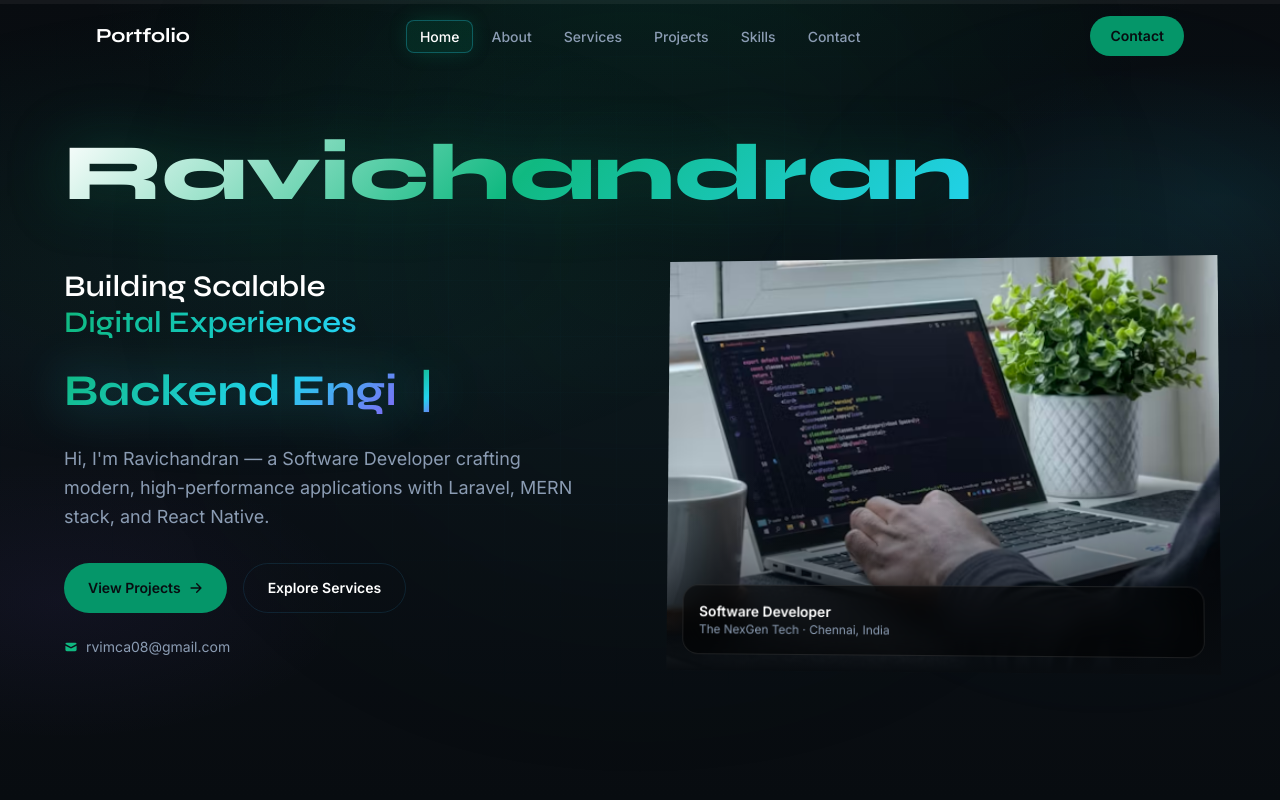
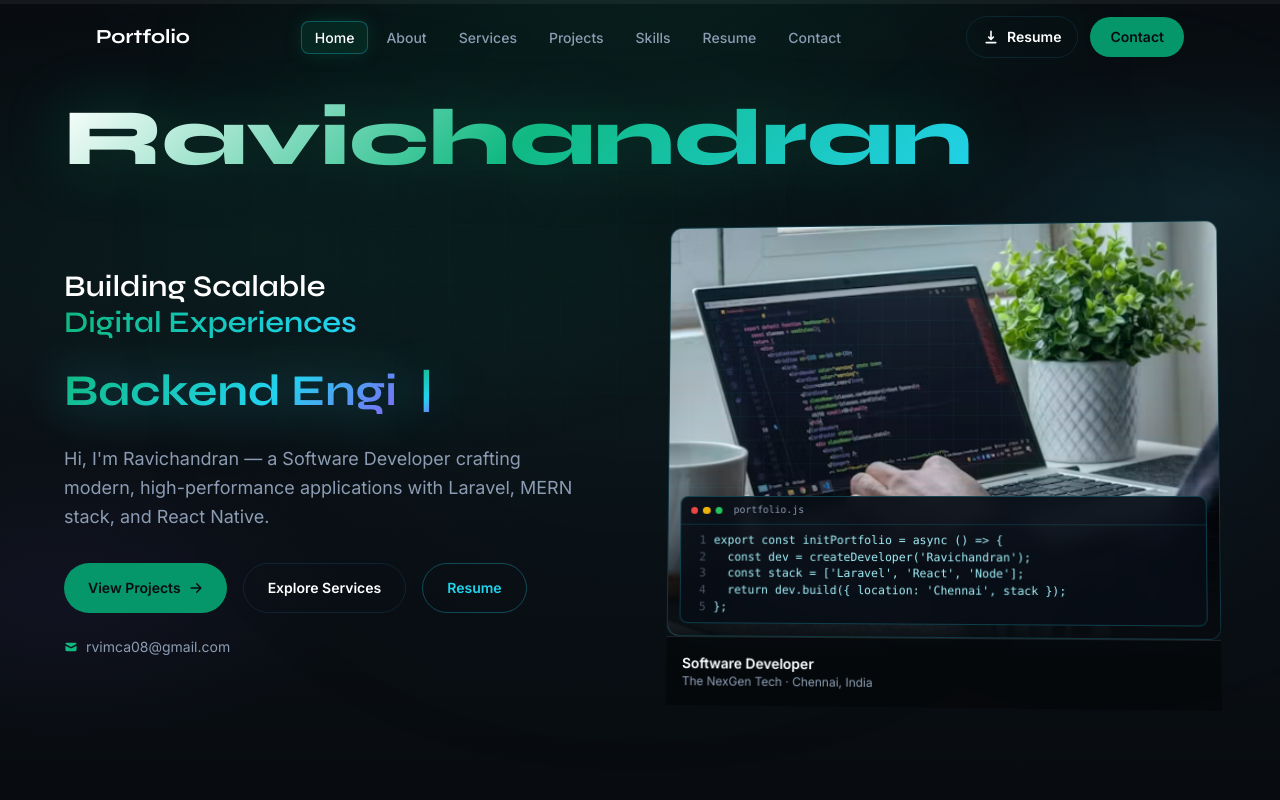
Before and after one commit to ravidev24/portfolio, a React (Vite) app: page / in a window 1280 px wide. Shown: the top 800 px of the page. Built offline with nearby package versions, Linux system fonts and the light colour scheme.

Commit message:
Fix Vercel deployment

```diff
--- a/src/App.jsx
+++ b/src/App.jsx
@@ -11,6 +11,7 @@ import Showcase from './components/Showcase'
 import Projects from './components/Projects'
 import Skills from './components/Skills'
 import Experience from './components/Experience'
+import Resume from './components/Resume'
 import Contact from './components/Contact'
 import Footer from './components/Footer'
 
@@ -44,6 +45,7 @@ export default function App() {
         <Projects />
         <Skills />
         <Experience />
+        <Resume />
         <Contact />
       </main>
       <Footer />
--- /dev/null
+++ b/src/components/CodingFrame.jsx
@@ -0,0 +1,52 @@
+import clsx from 'clsx'
+
+const defaultSnippet = `export const buildStack = async () => {
+  const api = await createREST('Laravel');
+  const ui  = mountReact('#root');
+  const cache = redis.connect();
+
+  await api.auth({ oauth: true });
+  return ui.deploy({ cache, secure: true });
+};`
+
+export default function CodingFrame({
+  src,
+  alt,
+  snippet = defaultSnippet,
+  fileName = 'stack.js',
+  className = '',
+  aspect = 'aspect-video',
+  children,
+}) {
+  const lines = snippet.split('\n')
+
+  return (
+    <div className={clsx('coding-frame group', className)}>
+      <div className="coding-frame-scan" aria-hidden="true" />
+      <div className="coding-frame-grid" aria-hidden="true" />
+
+      {children ?? (
+        <img src={src} alt={alt} className={clsx('coding-frame-media', aspect)} />
+      )}
+
+      <div className="coding-frame-overlay">
+        <div className="code-editor-panel">
+          <div className="code-editor-bar">
+            <span className="code-dot code-dot-red" />
+            <span className="code-dot code-dot-yellow" />
+            <span className="code-dot code-dot-green" />
+            <span className="code-editor-file">{fileName}</span>
+          </div>
+          <pre className="code-editor-body">
+            {lines.map((line, index) => (
+              <code key={index} className="code-line">
+                <span className="code-line-no">{index + 1}</span>
+                <span className="code-line-text">{line || ' '}</span>
+              </code>
+            ))}
+          </pre>
+        </div>
+      </div>
+    </div>
+  )
+}
--- a/src/components/Contact.jsx
+++ b/src/components/Contact.jsx
@@ -40,7 +40,7 @@ export default function Contact() {
         }}
       />
 
-      <SectionHeader eyebrow="Contact" title="Get In Touch" index="07" />
+      <SectionHeader eyebrow="Contact" title="Get In Touch" index="08" />
 
       <CardGrid>
         <HighlightCard>
--- a/src/components/Hero.jsx
+++ b/src/components/Hero.jsx
@@ -2,7 +2,8 @@ import { Link } from 'react-scroll'
 import { TypeAnimation } from 'react-type-animation'
 import { HiArrowRight, HiMail } from 'react-icons/hi'
 import ScrollReveal from './ScrollReveal'
-import { media, profile } from '../data/portfolio'
+import CodingFrame from './CodingFrame'
+import { codeSnippets, media, profile } from '../data/portfolio'
 
 export default function Hero() {
   const roleSequence = profile.roles.flatMap((role) => [role, 1800]).slice(0, -1)
@@ -72,6 +73,15 @@ export default function Hero() {
               >
                 Explore Services
               </Link>
+              <Link
+                to="resume"
+                smooth
+                offset={-80}
+                duration={600}
+                className="inline-flex cursor-pointer items-center gap-2 rounded-full border border-cyan/30 px-6 py-3.5 text-sm font-semibold text-cyan transition hover:border-cyan hover:bg-cyan/10"
+              >
+                Resume
+              </Link>
             </div>
           </ScrollReveal>
 
@@ -89,13 +99,14 @@ export default function Hero() {
         <ScrollReveal animation="fade-left" delay={300} duration={1000}>
           <div className="card-3d relative mx-auto w-full max-w-md lg:max-w-none">
             <div className="card-3d-inner section-panel !p-0 overflow-hidden">
-              <img
+              <CodingFrame
                 src={media.fullstack}
                 alt="Full stack development workspace"
-                className="aspect-[4/3] w-full object-cover"
+                snippet={codeSnippets.hero}
+                fileName="portfolio.js"
+                aspect="aspect-[4/3]"
               />
-              <div className="absolute inset-0 bg-linear-to-t from-surface via-transparent to-transparent" />
-              <div className="absolute right-4 bottom-4 left-4 rounded-2xl border border-white/10 bg-black/50 p-4 backdrop-blur-md">
+              <div className="border-t border-white/10 bg-black/40 p-4 backdrop-blur-md">
                 <p className="text-sm font-semibold text-white">{profile.title}</p>
                 <p className="text-xs text-muted">
                   {profile.company} · {profile.location}
--- a/src/components/Navbar.jsx
+++ b/src/components/Navbar.jsx
@@ -1,8 +1,8 @@
 import { useEffect, useState } from 'react'
 import { Link } from 'react-scroll'
-import { HiMenuAlt3, HiX } from 'react-icons/hi'
+import { HiDownload, HiMenuAlt3, HiX } from 'react-icons/hi'
 import clsx from 'clsx'
-import { navLinks } from '../data/portfolio'
+import { navLinks, profile } from '../data/portfolio'
 
 export default function Navbar() {
   const [open, setOpen] = useState(false)
@@ -67,15 +67,25 @@ export default function Navbar() {
           ))}
         </ul>
 
+        <div className="hidden items-center gap-3 lg:flex">
+          <a
+            href={profile.resumeUrl}
+            download={profile.resumeFileName}
+            className="inline-flex cursor-pointer items-center gap-2 rounded-full border border-border px-4 py-2.5 text-sm font-semibold text-white transition hover:border-accent-light hover:bg-white/5"
+          >
+            <HiDownload size={16} />
+            Resume
+          </a>
           <Link
             to="contact"
             smooth
             offset={-80}
             duration={600}
-          className="hidden cursor-pointer rounded-full bg-accent px-5 py-2.5 text-sm font-semibold text-surface transition hover:bg-accent-light hover:shadow-lg hover:shadow-accent/25 lg:inline-flex"
+            className="cursor-pointer rounded-full bg-accent px-5 py-2.5 text-sm font-semibold text-surface transition hover:bg-accent-light hover:shadow-lg hover:shadow-accent/25"
           >
             Contact
           </Link>
+        </div>
 
         <button
           type="button"
@@ -111,7 +121,16 @@ export default function Navbar() {
                 </Link>
               </li>
             ))}
-            <li className="pt-2">
+            <li className="pt-2 flex flex-col gap-2">
+              <a
+                href={profile.resumeUrl}
+                download={profile.resumeFileName}
+                onClick={() => setOpen(false)}
+                className="inline-flex cursor-pointer items-center justify-center gap-2 rounded-full border border-border px-4 py-3 text-sm font-semibold text-white"
+              >
+                <HiDownload size={16} />
+                Download Resume
+              </a>
               <Link
                 to="contact"
                 smooth
--- a/src/components/Projects.jsx
+++ b/src/components/Projects.jsx
@@ -1,157 +1,77 @@
 import { FaExternalLinkAlt } from 'react-icons/fa'
-
 import Section from './Section'
-
 import SectionHeader from './SectionHeader'
-
 import CardGrid from './CardGrid'
-
 import HighlightCard from './HighlightCard'
-
 import { projects } from '../data/portfolio'
-
-
-
 const projectRows = []
-
 for (let i = 0; i < projects.length; i += 2) {
-
   projectRows.push(projects.slice(i, i + 2))
-
 }
 
+function ProjectCard({ project }) {
+  return (
+    <HighlightCard>
+      <div className="flex h-full flex-col">
+        <div className="relative mb-5 overflow-hidden rounded-xl">
+          <img
+            src={project.image}
+            alt={project.title}
+            className="aspect-video w-full object-cover transition duration-500 hover:scale-105"
+          />
+          <div className="absolute inset-0 bg-linear-to-t from-surface/50 via-transparent to-transparent" />
+        </div>
+        <h3 className="font-display text-xl font-semibold text-white">{project.title}</h3>
+        <p className="mt-3 flex-1 text-sm leading-relaxed text-muted md:text-base">
+          {project.description}
+        </p>
 
-
-function ProjectCard({ project }) {
-
-  return (
-
-    <HighlightCard>
-
-      <div className="flex h-full flex-col">
-
-        <div className="relative mb-5 overflow-hidden rounded-xl">
-
-          <img
-
-            src={project.image}
-
-            alt={project.title}
-
-            className="aspect-video w-full object-cover transition duration-500 hover:scale-105"
-
-          />
-
-          <div className="absolute inset-0 bg-linear-to-t from-surface/50 via-transparent to-transparent" />
-
+        <p className="mt-4 text-xs font-semibold tracking-wider text-muted uppercase">
+          Created With:
+        </p>
+        <div className="mt-2 flex flex-wrap gap-2">
+          {project.tags.map((tag) => (
+            <span key={tag} className="tag-green rounded-md px-2.5 py-1 text-xs">
+              {tag}
+            </span>
+          ))}
         </div>
 
-
-
-        <h3 className="font-display text-xl font-semibold text-white">{project.title}</h3>
-
-        <p className="mt-3 flex-1 text-sm leading-relaxed text-muted md:text-base">
-
-          {project.description}
-
-        </p>
-
-
-
-        <p className="mt-4 text-xs font-semibold tracking-wider text-muted uppercase">
-
-          Created With:
-
-        </p>
-
-        <div className="mt-2 flex flex-wrap gap-2">
-
-          {project.tags.map((tag) => (
-
-            <span key={tag} className="tag-green rounded-md px-2.5 py-1 text-xs">
-
-              {tag}
-
-            </span>
-
-          ))}
-
-        </div>
-
-
-
         {project.liveUrl !== '#' && (
-
           <a
-
             href={project.liveUrl}
-
             target="_blank"
-
             rel="noreferrer"
-
             className="mt-5 inline-flex items-center gap-2 text-sm font-semibold text-cyan transition hover:text-violet"
-
           >
-
             Live Demo
-
             <FaExternalLinkAlt size={12} />
-
           </a>
-
         )}
-
       </div>
-
     </HighlightCard>
-
   )
-
 }
 
-
-
 export default function Projects() {
-
   return (
-
     <Section id="projects" variant="emerald">
-
       <SectionHeader
-
         eyebrow="What I've Built"
-
         title="My Projects"
-
         subtitle="A collection of real-world applications built across the full stack."
-
         index="04"
-
       />
 
-
-
       <div className="flex flex-col gap-6 md:gap-8">
-
         {projectRows.map((row, rowIndex) => (
-
           <CardGrid key={rowIndex} interactive>
-
             {row.map((project) => (
-
               <ProjectCard key={project.title} project={project} />
-
             ))}
-
           </CardGrid>
-
         ))}
-
       </div>
-
     </Section>
-
   )
-
 }
--- /dev/null
+++ b/src/components/Resume.jsx
@@ -0,0 +1,91 @@
+import { useState } from 'react'
+import { HiDownload, HiEye, HiX } from 'react-icons/hi'
+import Section from './Section'
+import SectionHeader from './SectionHeader'
+import HighlightCard from './HighlightCard'
+import { profile } from '../data/portfolio'
+
+export default function Resume() {
+  const [viewerOpen, setViewerOpen] = useState(false)
+
+  return (
+    <Section id="resume" variant="cyan">
+      <SectionHeader
+        eyebrow="Resume"
+        title="My Resume"
+        subtitle="View or download my full-stack developer resume — Chennai based, available for opportunities."
+        index="07"
+      />
+
+      <HighlightCard>
+        <div className="flex flex-col gap-6">
+          <div className="flex flex-wrap items-center gap-4">
+            <button
+              type="button"
+              onClick={() => setViewerOpen(true)}
+              className="inline-flex items-center gap-2 rounded-full bg-accent px-6 py-3 text-sm font-semibold text-surface transition hover:bg-accent-light"
+            >
+              <HiEye size={18} />
+              View Resume
+            </button>
+            <a
+              href={profile.resumeUrl}
+              download={profile.resumeFileName}
+              className="inline-flex items-center gap-2 rounded-full border border-border px-6 py-3 text-sm font-semibold text-white transition hover:border-accent-light hover:bg-white/5"
+            >
+              <HiDownload size={18} />
+              Download PDF
+            </a>
+          </div>
+
+          <div className="resume-preview hidden overflow-hidden rounded-xl border border-border md:block">
+            <iframe
+              src={`${profile.resumeUrl}#toolbar=0&navpanes=0`}
+              title="Resume preview"
+              className="h-[520px] w-full bg-white"
+            />
+          </div>
+        </div>
+      </HighlightCard>
+
+      {viewerOpen && (
+        <div
+          className="fixed inset-0 z-[100] flex items-center justify-center bg-black/80 p-4 backdrop-blur-sm"
+          onClick={() => setViewerOpen(false)}
+        >
+          <div
+            className="relative flex h-[90vh] w-full max-w-4xl flex-col overflow-hidden rounded-2xl border border-border bg-surface"
+            onClick={(event) => event.stopPropagation()}
+          >
+            <div className="flex items-center justify-between border-b border-border px-5 py-4">
+              <p className="font-display text-lg font-semibold text-white">Resume — {profile.name}</p>
+              <div className="flex items-center gap-3">
+                <a
+                  href={profile.resumeUrl}
+                  download={profile.resumeFileName}
+                  className="inline-flex items-center gap-2 rounded-full border border-border px-4 py-2 text-sm font-medium text-white transition hover:border-accent-light"
+                >
+                  <HiDownload size={16} />
+                  Download
+                </a>
+                <button
+                  type="button"
+                  onClick={() => setViewerOpen(false)}
+                  className="rounded-lg border border-border p-2 text-white transition hover:border-accent-light"
+                  aria-label="Close resume viewer"
+                >
+                  <HiX size={20} />
+                </button>
+              </div>
+            </div>
+            <iframe
+              src={profile.resumeUrl}
+              title="Resume full view"
+              className="h-full w-full bg-white"
+            />
+          </div>
+        </div>
+      )}
+    </Section>
+  )
+}
--- a/src/data/portfolio.js
+++ b/src/data/portfolio.js
@@ -3,6 +3,7 @@ import reviewVideo from '../assets/review.mp4'
 import portfolioImg from '../assets/portfolio.avif'
 import stackImg from '../assets/stack2.jpg'
 import fsdImg from '../assets/fsdwebp.webp'
+import resumePdf from '../assets/ravi_mern.pdf'
 
 export const media = {
   fullstack: fullstackImg,
@@ -31,7 +32,8 @@ export const profile = {
     whatsapp:
       'https://wa.me/916379517503?text=Hi%20Ravichandran%2C%20I%20visited%20your%20portfolio%20and%20would%20like%20to%20connect%20with%20you.',
   },
-  resumeUrl: '#',
+  resumeUrl: resumePdf,
+  resumeFileName: 'Ravichandran_Resume.pdf',
 }
 
 export const about = {
@@ -158,5 +160,14 @@ export const navLinks = [
   { id: 'services', label: 'Services' },
   { id: 'projects', label: 'Projects' },
   { id: 'skills', label: 'Skills' },
+  { id: 'resume', label: 'Resume' },
   { id: 'contact', label: 'Contact' },
 ]
+
+export const codeSnippets = {
+  hero: `export const initPortfolio = async () => {
+  const dev = createDeveloper('Ravichandran');
+  const stack = ['Laravel', 'React', 'Node'];
+  return dev.build({ location: 'Chennai', stack });
+};`,
+}
--- a/src/index.css
+++ b/src/index.css
@@ -497,3 +497,143 @@
     pointer-events: auto;
   }
 }
+
+.coding-frame {
+  position: relative;
+  overflow: hidden;
+  border-radius: 0.75rem;
+  border: 1px solid rgba(34, 211, 238, 0.2);
+  background: #0a1018;
+}
+
+.coding-frame-media {
+  width: 100%;
+  object-fit: cover;
+  transition: transform 0.6s cubic-bezier(0.22, 1, 0.36, 1);
+}
+
+.coding-frame:hover .coding-frame-media {
+  transform: scale(1.04);
+}
+
+.coding-frame-grid {
+  position: absolute;
+  inset: 0;
+  background-image:
+    linear-gradient(rgba(34, 211, 238, 0.04) 1px, transparent 1px),
+    linear-gradient(90deg, rgba(34, 211, 238, 0.04) 1px, transparent 1px);
+  background-size: 24px 24px;
+  pointer-events: none;
+  z-index: 2;
+}
+
+.coding-frame-scan {
+  position: absolute;
+  inset: 0;
+  background: linear-gradient(
+    180deg,
+    transparent 0%,
+    rgba(34, 211, 238, 0.06) 50%,
+    transparent 100%
+  );
+  background-size: 100% 200%;
+  animation: code-scan 6s linear infinite;
+  pointer-events: none;
+  z-index: 3;
+}
+
+@keyframes code-scan {
+  from {
+    background-position: 0 -100%;
+  }
+  to {
+    background-position: 0 100%;
+  }
+}
+
+.coding-frame-overlay {
+  position: absolute;
+  inset: auto 0 0 0;
+  z-index: 4;
+  padding: 0.75rem;
+  background: linear-gradient(to top, rgba(8, 12, 16, 0.95), transparent);
+  pointer-events: none;
+}
+
+.code-editor-panel {
+  overflow: hidden;
+  border-radius: 0.5rem;
+  border: 1px solid rgba(34, 211, 238, 0.25);
+  background: rgba(8, 14, 22, 0.92);
+  backdrop-filter: blur(8px);
+  font-family: ui-monospace, 'Cascadia Code', 'Consolas', monospace;
+  font-size: 0.65rem;
+  line-height: 1.45;
+}
+
+@media (min-width: 768px) {
+  .code-editor-panel {
+    font-size: 0.72rem;
+  }
+}
+
+.code-editor-bar {
+  display: flex;
+  align-items: center;
+  gap: 0.35rem;
+  border-bottom: 1px solid rgba(34, 211, 238, 0.15);
+  padding: 0.4rem 0.6rem;
+}
+
+.code-dot {
+  width: 0.45rem;
+  height: 0.45rem;
+  border-radius: 9999px;
+}
+
+.code-dot-red {
+  background: #ef4444;
+}
+
+.code-dot-yellow {
+  background: #eab308;
+}
+
+.code-dot-green {
+  background: #22c55e;
+}
+
+.code-editor-file {
+  margin-left: 0.35rem;
+  color: #8b9cb3;
+  font-size: 0.62rem;
+}
+
+.code-editor-body {
+  margin: 0;
+  padding: 0.45rem 0;
+  overflow: hidden;
+}
+
+.code-line {
+  display: flex;
+  gap: 0.5rem;
+  padding: 0 0.6rem;
+}
+
+.code-line-no {
+  width: 1rem;
+  flex-shrink: 0;
+  text-align: right;
+  color: rgba(139, 156, 179, 0.5);
+  user-select: none;
+}
+
+.code-line-text {
+  color: #a5f3fc;
+  white-space: pre;
+}
+
+.resume-preview {
+  box-shadow: 0 0 40px -12px rgba(5, 150, 105, 0.25);
+}
```
Also changed, not shown: 1 other file (tests, documents, lock files or other folders). Lines whose indentation alone changed are shown as unchanged.
